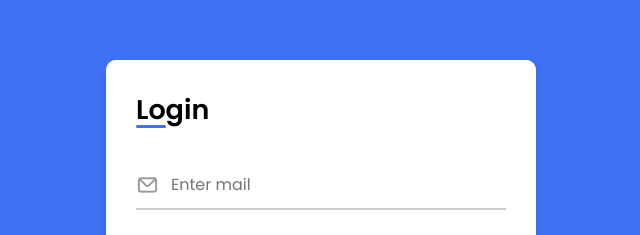
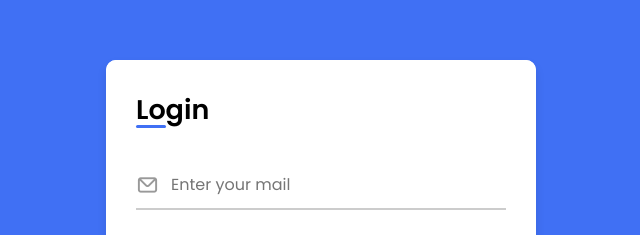
Before and after one commit to craghuvarun/simple-registration-form, a plain HTML site: page index.html in a window 1280 px wide. Shown: the part 120-355 px from the top of the page, 319-959 px from the left. Drawn offline with nearby package versions, Linux system fonts and the light colour scheme.

Commit message:
Update index.html

```diff
--- a/index.html
+++ b/index.html
@@ -24,7 +24,7 @@
 
                 <form action="#">
                     <div class="input-field">
-                        <input type="text" placeholder="Enter mail" required>
+                        <input type="text" placeholder="Enter your mail" required>
                         <i class="uil uil-envelope icon"></i>
                     </div>
                     <div class="input-field">
```
